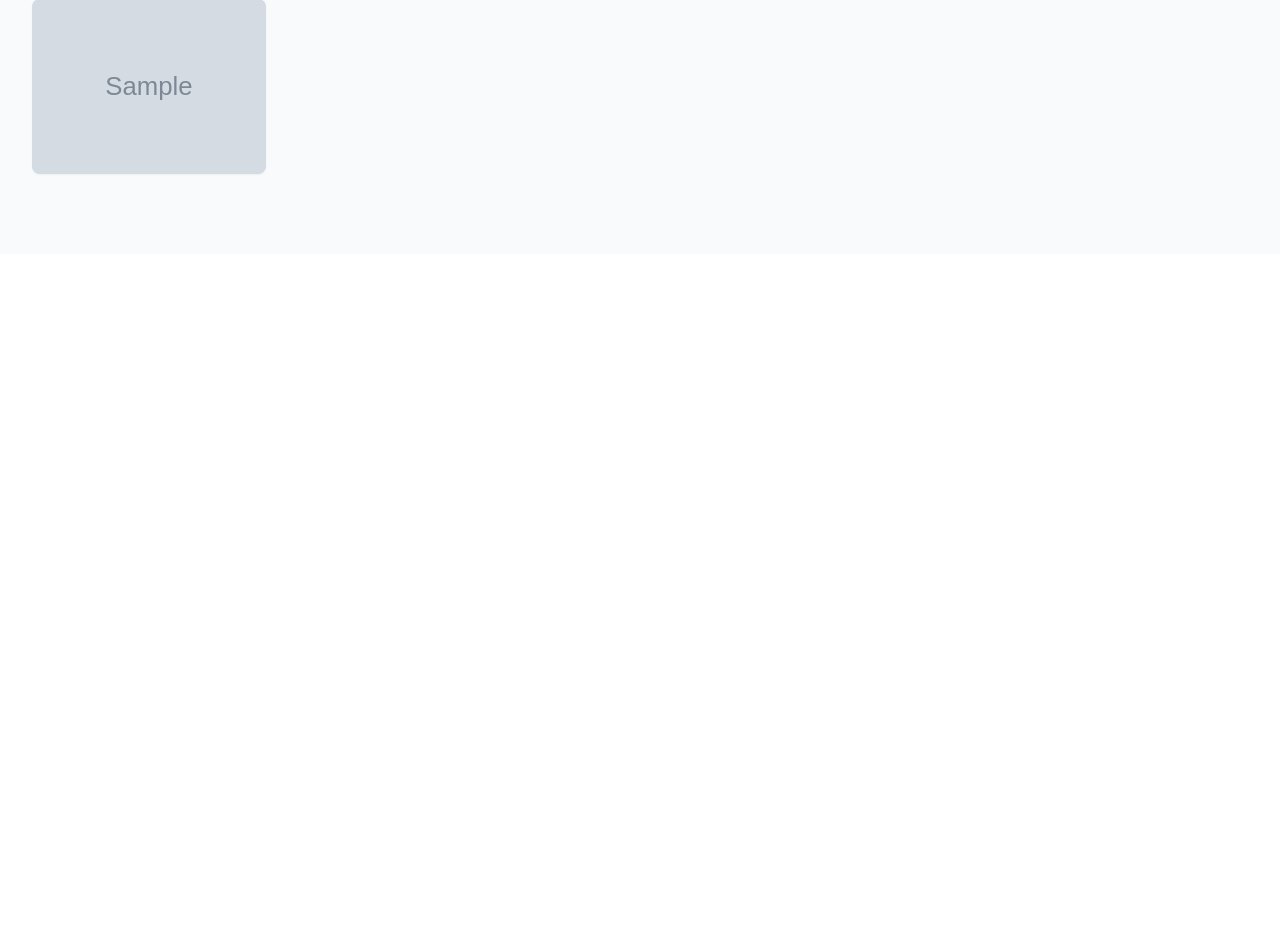
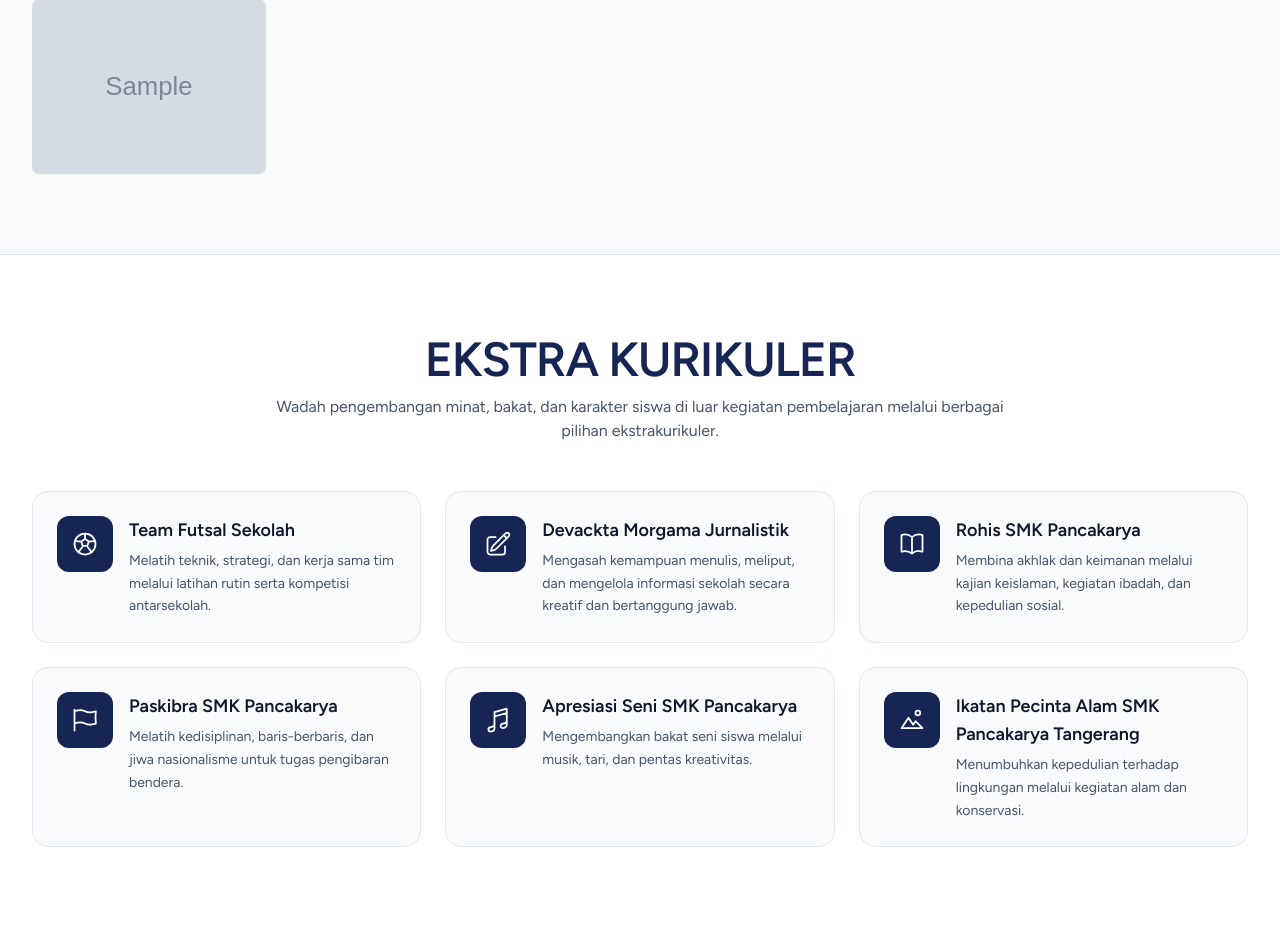
Before and after one commit to Masmas99/smkpancakarya, a Laravel app: page / in a window 1280 px wide. Shown: the part 2660-3587 px from the top of the page. Before the commit the page ends 2835 px from the top, so only its background shows below. Run offline with Laravel 12, Linux system fonts and the light colour scheme; tables that the repository leaves empty hold one stand-in row (values such as "Sample post"); grey boxes marked "Sample" are stand-in pictures; style sheets or scripts are compiled from the project's sources; some libraries are stand-ins or nearby versions.

Commit message:
Tambah bagian Ekstra Kurikuler di bawah galeri beranda

```diff
--- a/lang/id/site.php
+++ b/lang/id/site.php
@@ -125,6 +125,37 @@ return [
         'scroll_next' => 'Geser daftar foto ke kanan',
     ],
 
+    'extracurricular' => [
+        'heading' => 'Ekstra Kurikuler',
+        'intro' => 'Wadah pengembangan minat, bakat, dan karakter siswa di luar kegiatan pembelajaran melalui berbagai pilihan ekstrakurikuler.',
+        'items' => [
+            [
+                'name' => 'Team Futsal Sekolah',
+                'description' => 'Melatih teknik, strategi, dan kerja sama tim melalui latihan rutin serta kompetisi antarsekolah.',
+            ],
+            [
+                'name' => 'Devackta Morgama Jurnalistik',
+                'description' => 'Mengasah kemampuan menulis, meliput, dan mengelola informasi sekolah secara kreatif dan bertanggung jawab.',
+            ],
+            [
+                'name' => 'Rohis SMK Pancakarya',
+                'description' => 'Membina akhlak dan keimanan melalui kajian keislaman, kegiatan ibadah, dan kepedulian sosial.',
+            ],
+            [
+                'name' => 'Paskibra SMK Pancakarya',
+                'description' => 'Melatih kedisiplinan, baris-berbaris, dan jiwa nasionalisme untuk tugas pengibaran bendera.',
+            ],
+            [
+                'name' => 'Apresiasi Seni SMK Pancakarya',
+                'description' => 'Mengembangkan bakat seni siswa melalui musik, tari, dan pentas kreativitas.',
+            ],
+            [
+                'name' => 'Ikatan Pecinta Alam SMK Pancakarya Tangerang',
+                'description' => 'Menumbuhkan kepedulian terhadap lingkungan melalui kegiatan alam dan konservasi.',
+            ],
+        ],
+    ],
+
     'menu' => [
         'open' => 'Buka menu navigasi',
         'close' => 'Tutup menu navigasi',
--- a/resources/views/pages/landing/index.blade.php
+++ b/resources/views/pages/landing/index.blade.php
@@ -257,6 +257,58 @@
                         @endforeach
                     </div>
                 @endif
+            </div>
+        </section>
+
+        <section id="ekstrakurikuler" class="border-t border-slate-200 bg-white py-16 sm:py-20" aria-labelledby="extracurricular-title">
+            @php
+                $extracurricularIcons = [
+                    // Bola futsal
+                    '<circle cx="12" cy="12" r="9" /><path d="m12 7.6 3.2 2.3-1.2 3.8h-4L8.8 9.9 12 7.6Z" /><path d="M12 3v4.6M4.3 9.6l4.5.3M6.3 19.1l3.3-4.4M17.7 19.1l-3.3-4.4M19.7 9.6l-4.5.3" />',
+                    // Jurnalistik
+                    '<path d="m16.862 4.487 1.687-1.688a1.875 1.875 0 1 1 2.652 2.652L10.582 16.07a4.5 4.5 0 0 1-1.897 1.13L6 18l.8-2.685a4.5 4.5 0 0 1 1.13-1.897l8.932-8.931Zm0 0L19.5 7.125M18 14v4.75A2.25 2.25 0 0 1 15.75 21H5.25A2.25 2.25 0 0 1 3 18.75V8.25A2.25 2.25 0 0 1 5.25 6h4.75" />',
+                    // Rohis
+                    '<path d="M12 6.042A8.967 8.967 0 0 0 6 3.75c-1.052 0-2.062.18-3 .512v14.25A8.987 8.987 0 0 1 6 18c2.305 0 4.408.867 6 2.292m0-14.25a8.966 8.966 0 0 1 6-2.292c1.052 0 2.062.18 3 .512v14.25A8.987 8.987 0 0 0 18 18a8.967 8.967 0 0 0-6 2.292m0-14.25v14.25" />',
+                    // Paskibra
+                    '<path d="M3 3v1.5M3 21v-6m0 0 2.77-.693a9 9 0 0 1 6.208.682l.108.054a9 9 0 0 0 6.086.71l3.114-.732a48.524 48.524 0 0 1-.005-10.499l-3.11.732a9 9 0 0 1-6.085-.711l-.108-.054a9 9 0 0 0-6.208-.682L3 4.5M3 15V4.5" />',
+                    // Apresiasi seni
+                    '<path d="m9 9 10.5-3m0 6.553v3.75a2.25 2.25 0 0 1-1.632 2.163l-1.32.377a1.803 1.803 0 1 1-.99-3.467l2.31-.66a2.25 2.25 0 0 0 1.632-2.163Zm0 0V2.25L9 5.25v10.303m0 0v3.75a2.25 2.25 0 0 1-1.632 2.163l-1.32.377a1.803 1.803 0 0 1-.99-3.467l2.31-.66A2.25 2.25 0 0 0 9 15.553Z" />',
+                    // Pecinta alam
+                    '<path d="m3 19 6-9 4 6 2-3 6 6H3Z" /><circle cx="17" cy="6" r="2" />',
+                ];
+            @endphp
+
+            <div class="mx-auto max-w-7xl px-4 sm:px-6 lg:px-8">
+                <div class="mx-auto max-w-3xl text-center">
+                    <h2 id="extracurricular-title" class="text-3xl font-bold uppercase tracking-tight text-blue-950 sm:text-4xl lg:text-5xl">
+                        {{ __('site.extracurricular.heading') }}
+                    </h2>
+
+                    <p class="mt-3 text-sm leading-relaxed text-slate-600 sm:text-base">
+                        {{ __('site.extracurricular.intro') }}
+                    </p>
+                </div>
+
+                <ul class="mt-10 grid gap-4 sm:mt-12 sm:grid-cols-2 sm:gap-6 lg:grid-cols-3">
+                    @foreach (__('site.extracurricular.items') as $index => $item)
+                        <li class="group flex items-start gap-4 rounded-2xl border border-slate-200 bg-slate-50 p-5 transition duration-200 hover:border-blue-200 hover:bg-white hover:shadow-lg hover:shadow-slate-900/5 sm:p-6">
+                            <span class="flex h-12 w-12 shrink-0 items-center justify-center rounded-xl bg-blue-950 text-white transition-colors duration-200 group-hover:bg-blue-800 sm:h-14 sm:w-14" aria-hidden="true">
+                                <svg class="h-6 w-6 sm:h-7 sm:w-7" fill="none" stroke="currentColor" stroke-width="1.5" stroke-linecap="round" stroke-linejoin="round" viewBox="0 0 24 24" focusable="false">
+                                    {!! $extracurricularIcons[$index] ?? '' !!}
+                                </svg>
+                            </span>
+
+                            <div class="min-w-0">
+                                <h3 class="text-balance text-base font-bold leading-snug text-slate-900 sm:text-lg">
+                                    {{ $item['name'] }}
+                                </h3>
+                                <p class="mt-1.5 text-sm leading-relaxed text-slate-600">
+                                    {{ $item['description'] }}
+                                </p>
+                            </div>
+                        </li>
+                    @endforeach
+                </ul>
             </div>
         </section>
 
```
Also changed, not shown: tests/Feature/LandingPageTest.php (+21 -0 lines).
